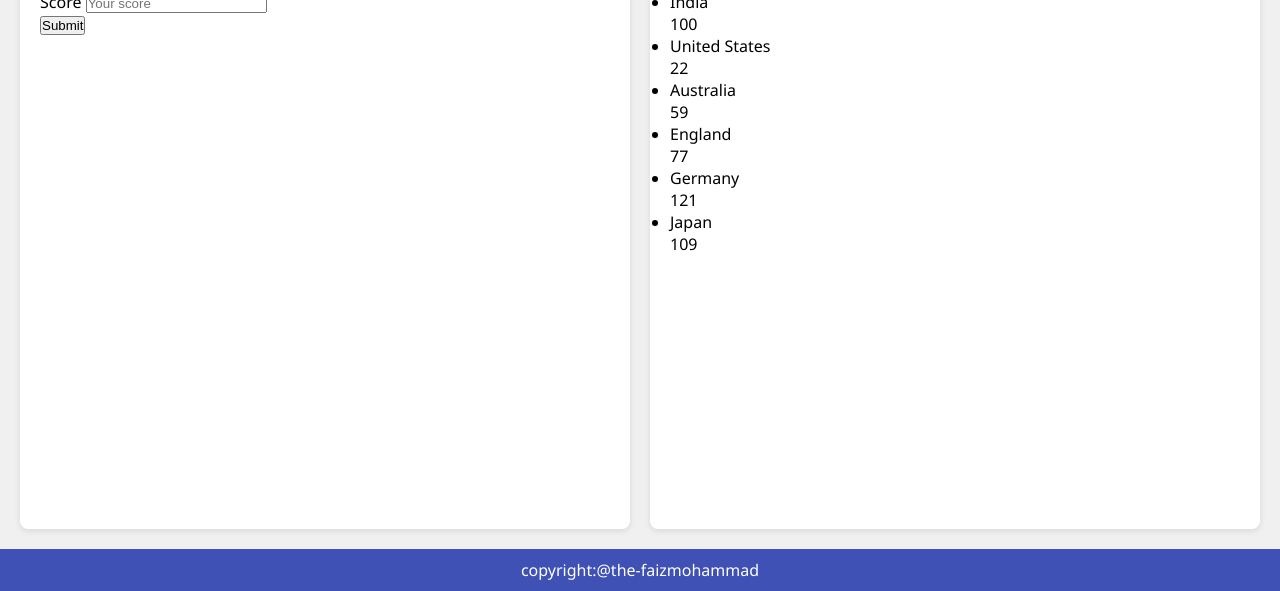
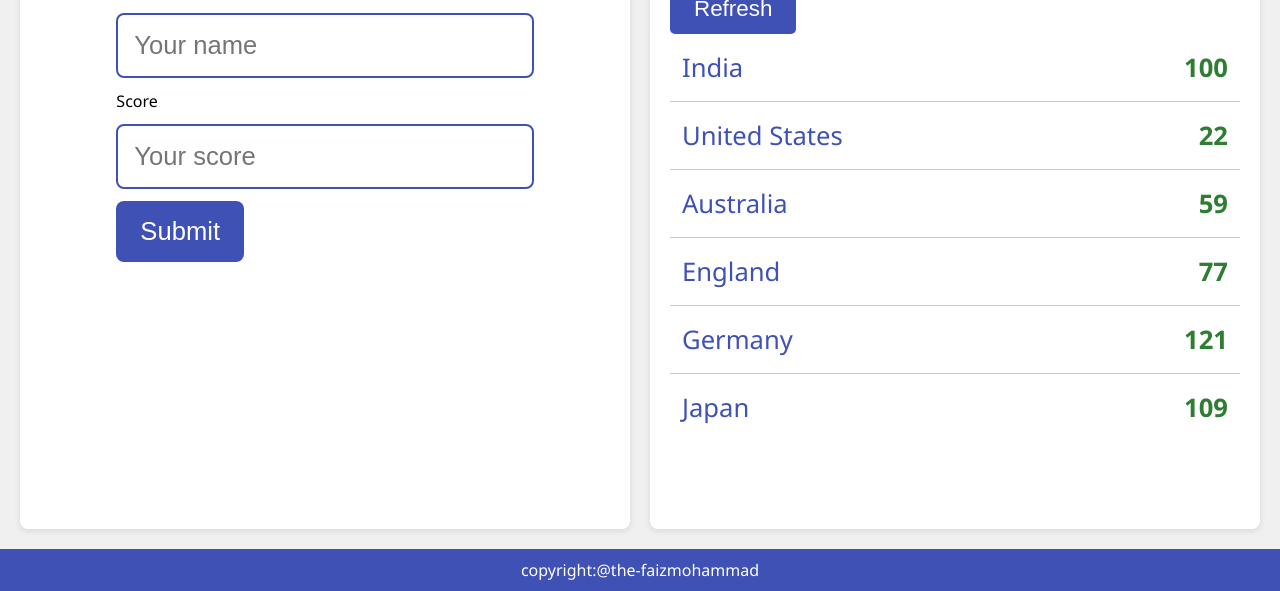
Before and after one commit to the-faizmohammad/leaderboard-game, a website built with webpack: page src/index.html in a window 1280 px wide. Shown: the part 209-800 px from the top of the page. Built offline with nearby package versions, Linux system fonts and the light colour scheme.

Commit message:
add style to button and form inputs styles.css

```diff
--- a/src/styles.css
+++ b/src/styles.css
@@ -45,3 +45,143 @@ footer {
     background-color: #3f51b5;
     color: #fff;
   }
+* {
+    margin: 0;
+    padding: 0;
+    box-sizing: border-box;
+  }
+
+  body {
+    font-family: 'Segoe UI', Tahoma, Geneva, Verdana, sans-serif;
+    display: flex;
+    flex-direction: column;
+    height: 100vh;
+    background-color: #f0f0f0;
+  }
+
+  header,
+  main,
+  footer {
+    padding: 20px;
+  }
+
+  header {
+    background-color: #3f51b5;
+    color: #fff;
+    text-align: center;
+    padding: 20px 0;
+  }
+
+  header h1 {
+    font-size: 3rem;
+  }
+
+  main {
+    display: grid;
+    grid-template-columns: 1fr 1fr;
+    gap: 20px;
+    flex-grow: 1;
+  }
+
+  section {
+    padding: 20px;
+    background-color: #fff;
+    border-radius: 8px;
+    box-shadow: 0 2px 6px rgba(0, 0, 0, 0.1);
+  }
+
+  .head {
+    display: flex;
+    justify-content: space-between;
+    align-items: center;
+  }
+
+  .heading {
+    font-size: 2.2rem;
+    color: #3f51b5;
+  }
+
+  .scores-list {
+    list-style: none;
+    padding: 0;
+  }
+
+  li {
+    display: flex;
+    justify-content: space-between;
+    align-items: center;
+    padding: 16px 12px;
+    border-bottom: 1px solid #ccc;
+  }
+
+  li:last-child {
+    border-bottom: none;
+  }
+
+  .country {
+    font-size: 1.6rem;
+    color: #3f51b5;
+  }
+
+  .score-value {
+    font-size: 1.6rem;
+    color: #2e7d32;
+    font-weight: bold;
+  }
+
+  .add-scores {
+    display: flex;
+    flex-direction: column;
+    align-items: center;
+  }
+
+  .scores-heading {
+    font-size: 2rem;
+    color: #3f51b5;
+  }
+
+  #scores-refresh {
+    padding: 12px 24px;
+    font-size: 1.4rem;
+    background-color: #3f51b5;
+    color: #fff;
+    border: none;
+    border-radius: 5px;
+    cursor: pointer;
+    transition: background-color 0.3s ease;
+  }
+
+  #scores-refresh:hover {
+    background-color: #2e7d32;
+  }
+
+  .user-input input {
+    width: 100%;
+    padding: 16px;
+    border: 2px solid #3f51b5;
+    border-radius: 8px;
+    margin: 12px 0;
+    font-size: 1.6rem;
+  }
+
+  .submit-button button {
+    background-color: #3f51b5;
+    color: #fff;
+    border: none;
+    padding: 16px 24px;
+    border-radius: 8px;
+    cursor: pointer;
+    font-size: 1.6rem;
+    transition: background-color 0.3s ease;
+  }
+
+  .submit-button button:hover {
+    background-color: #2e7d32;
+  }
+
+  footer {
+    text-align: center;
+    padding: 10px;
+    background-color: #3f51b5;
+    color: #fff;
+  }
```
